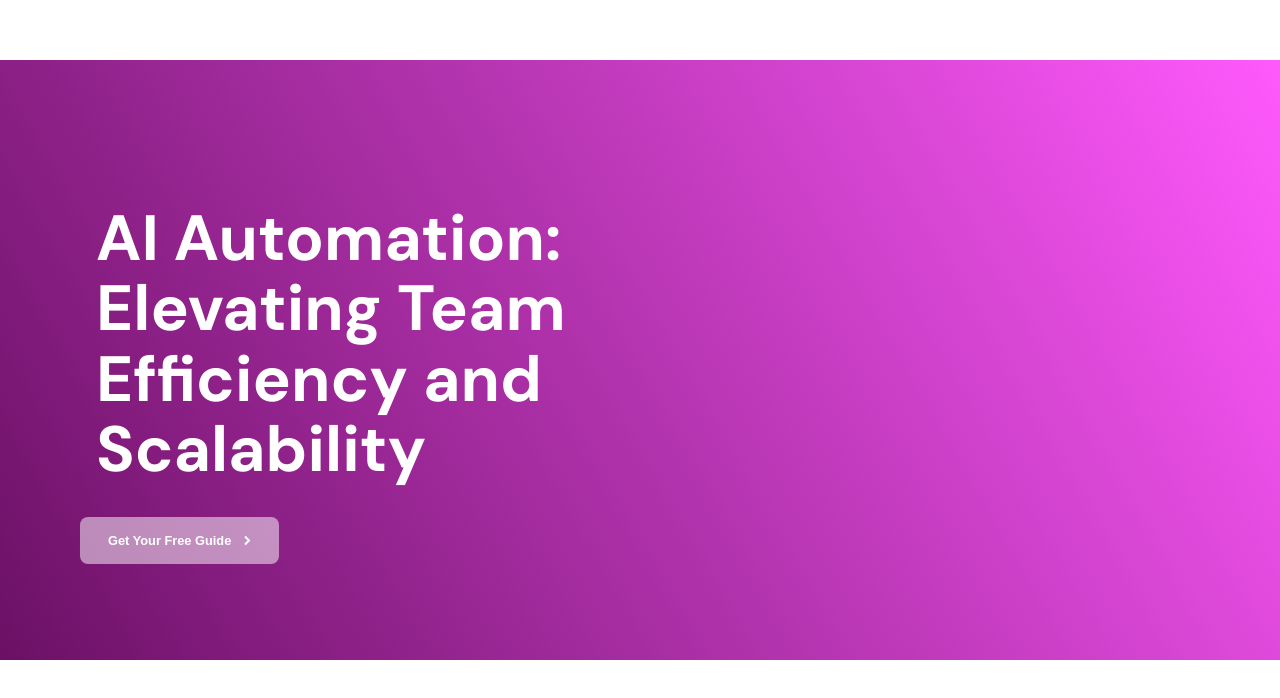
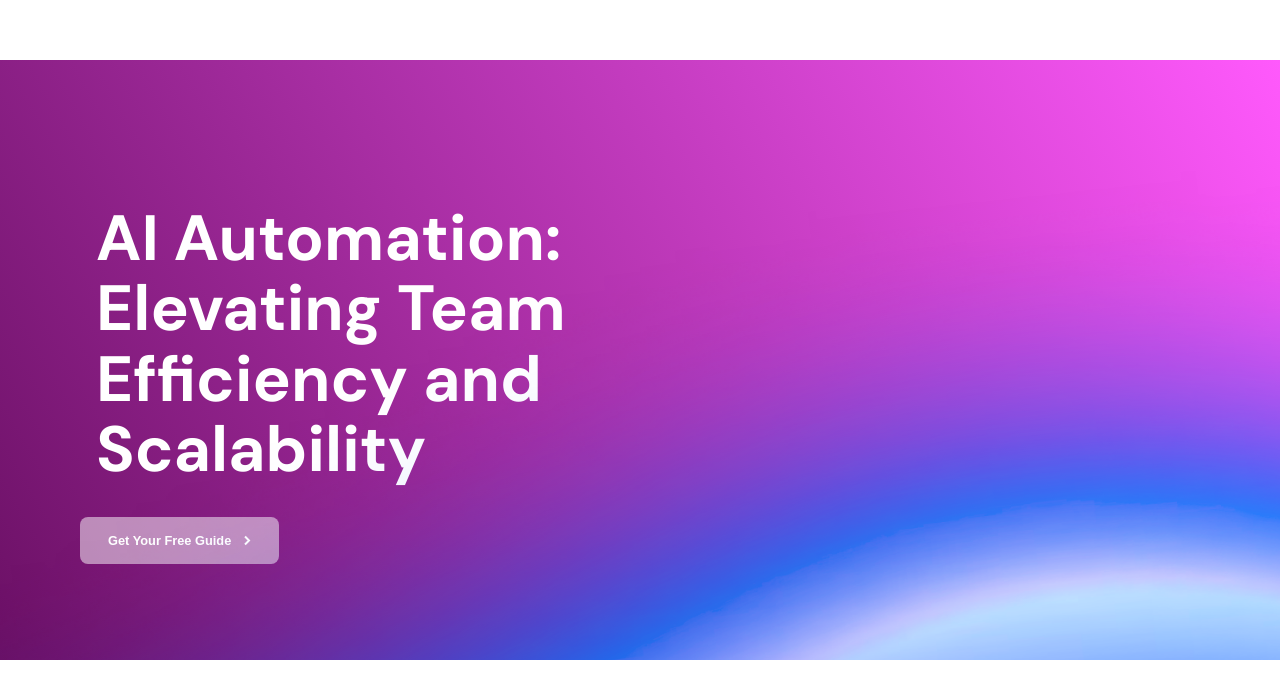
Before and after one commit to Vidundesu/frontend-assessment-vidun, a website: page public/index.html in a window 1280 px wide. Shown: the part 940-1638 px from the top of the page. Before the commit the page ends 1600 px from the top, so only its background shows below. Drawn offline with Linux system fonts and the light colour scheme.

Commit message:
section about

```diff
--- a/public/index.html
+++ b/public/index.html
@@ -44,9 +44,10 @@
             </div>
         </section>
         <section class="about">
+            <div class="gradient"><img src="static/images/backgrounds/gradient.png" alt=""></div>
             <div class="container">
                 <div class="about-heading">
-                    <h1>AI Automation: <br/> Elevating Team Efficiency and Scalability</h1>
+                    <h1><span>AI Automation:</span> <br/> <span>  Elevating Team Efficiency and Scalability</span></h1>
                     <div class="about-btn">
                         <button>Get Your Free Guide <svg width="7" height="11" viewBox="0 0 7 11" fill="none" xmlns="http://www.w3.org/2000/svg">
                             <path d="M1 9.5L5 5.5L1 1.5" stroke="white" stroke-width="2"/>
@@ -59,6 +60,9 @@
                 </div>
             </div>
         </section>
+        <section class="testimony">
+
+        </section>
     </body>
     <script src="./components/rating-card.js" defer></script>
 </html>
--- a/src/scss/main.scss
+++ b/src/scss/main.scss
@@ -3,4 +3,5 @@
 @use 'components/rating-card';
 @use 'sections/home.scss';
 @use 'sections/about.scss';
+@use 'sections/testimony.scss';
 @use 'index.scss';
--- a/src/scss/sections/_about.scss
+++ b/src/scss/sections/_about.scss
@@ -2,6 +2,8 @@
 @use '../abstracts/mixins' as m;
 
 .about{
+  position: relative;
+  overflow: hidden;
   height:75svh;
   width:100%;
   background: linear-gradient(
@@ -15,6 +17,24 @@
   .container{
     width:90%;
   }
+  .gradient {
+    position: absolute;
+
+    height: 100%;
+    width: 100%;
+    z-index: 0;
+    transform: scale(1.5) ;
+    transform-origin: top right;
+
+    img {
+      width: 100%;
+      height: 100%;
+      object-fit: cover;
+      pointer-events: none;
+      user-select: none;
+    }
+  }
+
 }
 .about-heading{
   height: 100%;
@@ -28,5 +48,6 @@
   @include m.title-xl($align:left, $color:#fff);
 }
 .about-btn button{
+
   @include m.button-primary($bg-color:rgb(255,255,255, 0.5));
 }
--- a/src/scss/sections/_home.scss
+++ b/src/scss/sections/_home.scss
@@ -39,7 +39,7 @@
   width: clamp(1rem, 10vw, 8rem);
   height: clamp(1rem, 10vw, 8rem);
   background: white;
-  box-shadow: 0 0 10px rgba(0, 0, 0, 0.05);
+  box-shadow: 0 0 30px rgba(0, 0, 0, 0.1);
   border-radius: 1rem;
   display: flex;
   align-items: center;
--- /dev/null
+++ b/src/scss/sections/_testimony.scss
@@ -0,0 +1,3 @@
+.testimony{
+  height:100svh;
+}
```
Also changed, not shown: public/style.css.
